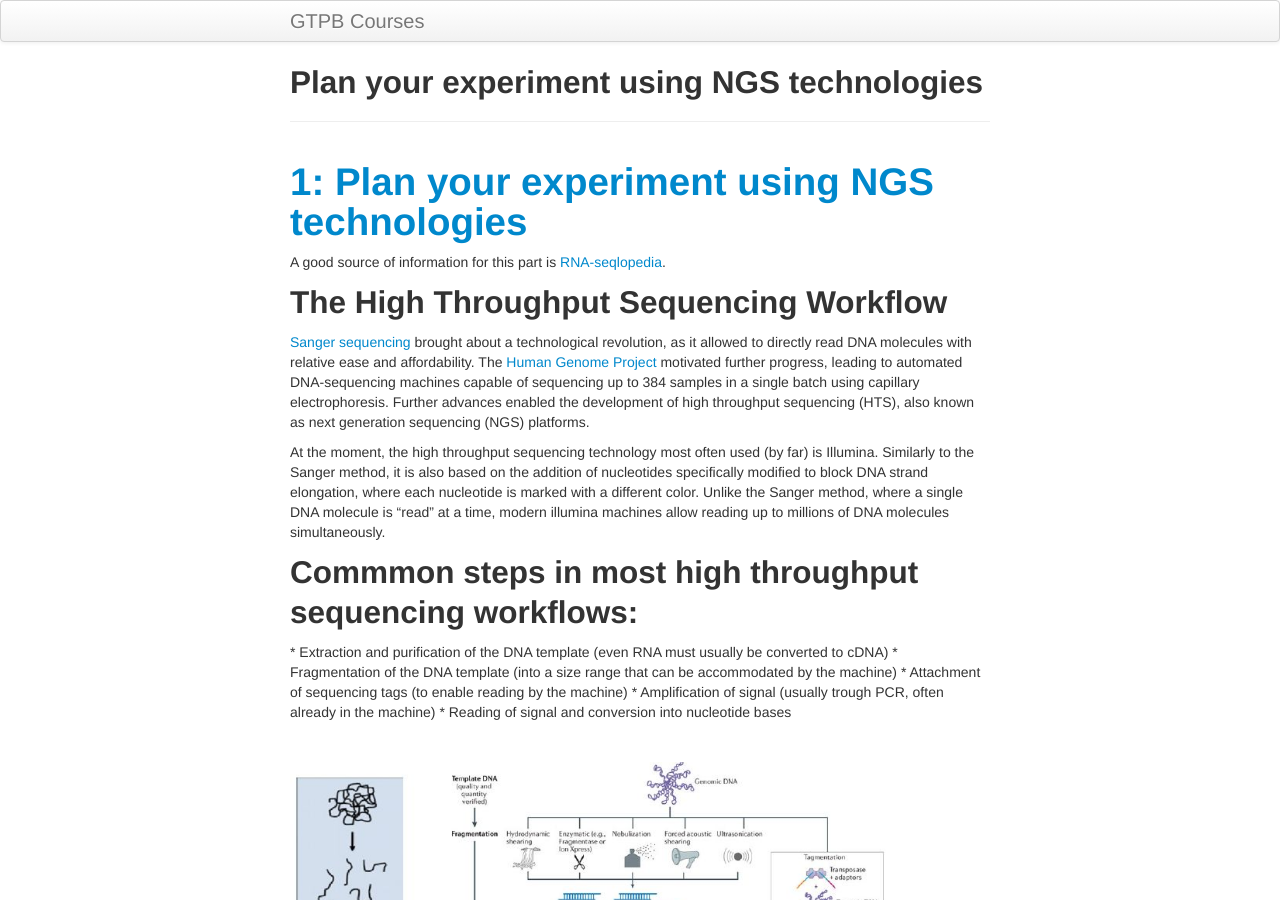
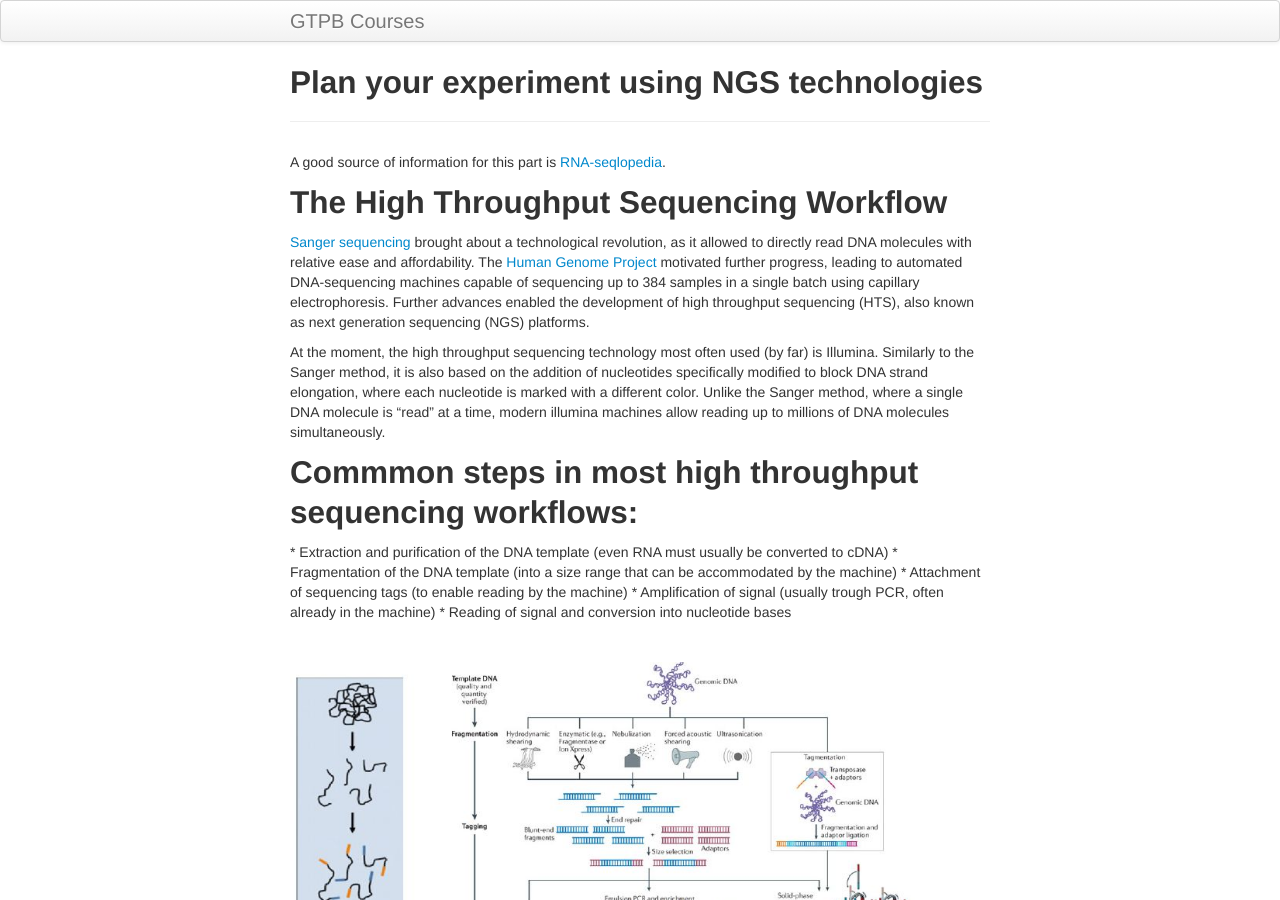
Before and after one commit to GTPB/ADER19F, a Jekyll site: the page built from pages/L01_L02.md, in a window 1280 px wide and 900 px high. Built offline with Jekyll 4.4.1, drawn with Linux system fonts in a browser that asks for light colours.

Commit message:
Update L01_L02.md

```diff
--- a/pages/L01_L02.md
+++ b/pages/L01_L02.md
@@ -2,8 +2,6 @@
 layout: page
 title: Plan your experiment using NGS technologies
 ---
-
-# <a id="LO1">1: Plan your experiment using NGS technologies</a>
 
 A good source of information for this part is [RNA-seqlopedia](http://rnaseq.uoregon.edu).
 
```
